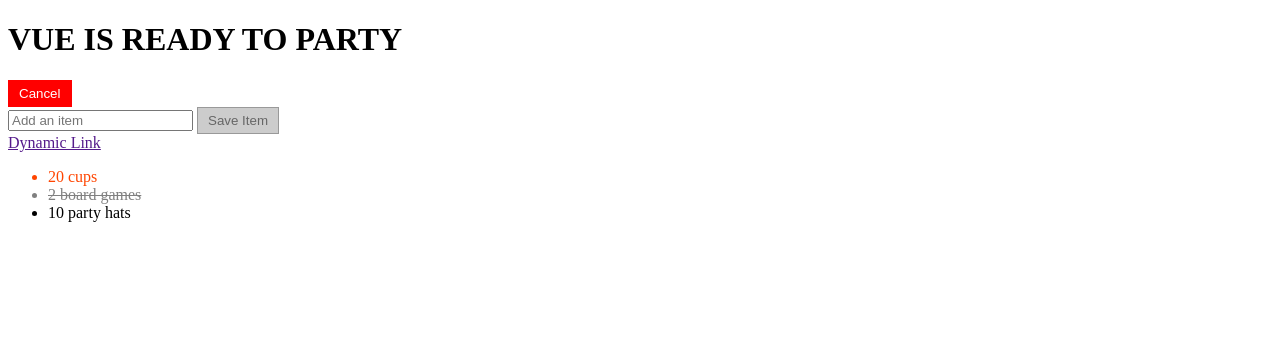
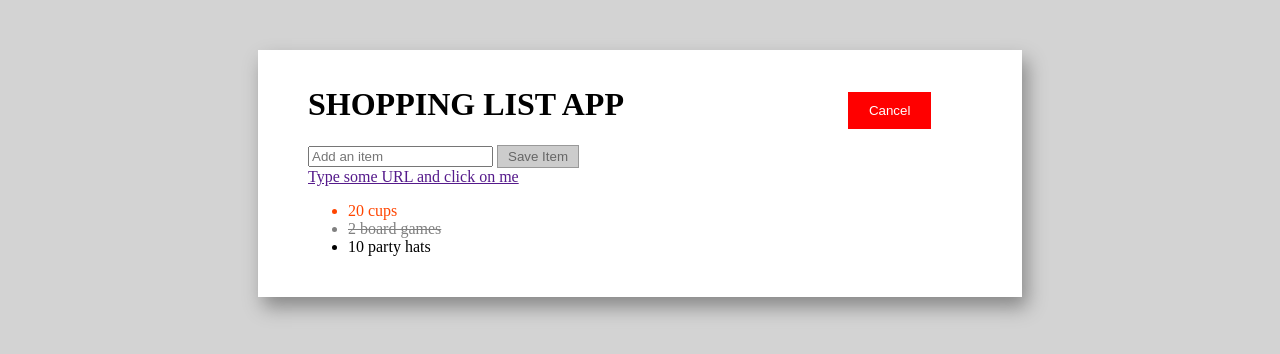
Before and after one commit to itaayp/Shopping-List, a plain HTML site: page index.html in a window 1280 px wide. Both pictures are taken after a click on the button "Add Item". Drawn offline with nearby package versions, Linux system fonts and the light colour scheme.

Commit message:
desing updates

```diff
--- a/index.html
+++ b/index.html
@@ -15,9 +15,10 @@
 
         <div v-if="state === 'edit'" class="add-item-form">
             <input type="text" v-model="newItem" placeholder="Add an item" @keyup.enter="saveItem">
-            <button class="btn btn-primary" @click="saveItem" :disabled="newItem.length === 0">Save Item</button>
+            <button class="btn btn-save" @click="saveItem" :disabled="newItem.length === 0">Save Item</button>
+            <br>
+            <a v-bind:href="newItem" target="_blanck">Type some URL and click on me</a>
         </div>
-        <a v-bind:href="newItem" target="_blanck">Dynamic Link</a>
 
         <ul>
             <!--Using the both ways of vue.js dynamic classes-->
--- a/main.css
+++ b/main.css
@@ -1,42 +1,77 @@
+body {
+    background-color: lightgray;
+}
+
+#shopping-list{
+    margin: 50px 250px 50px 250px;
+    padding: 15px 30px 25px 50px;
+    background-color: white;
+    box-shadow: 5px 10px 18px #888888;
+    display: block;
+}
+
 .btn-cancel {
     background-color: red;
     color: white;
     border: 1px solid red;
 }
 
-.btn-primary{
+.btn-cancel:hover {
+    border: 1px solid #ff0940;
+    background-color: #ff0940;
+    color: #ffffff;
+}
+
+.btn-primary {
+    background-color: blue;
+    color: white;
+    border: 1px solid #0099cc;
+}
+
+.btn-primary:hover, .btn-save:hover {
+    border: 1px solid #0099cc;
+    background-color: #0970ff;
+    color: #ffffff;
+}
+
+.btn-save {
+    padding: 3px 10px;
     background-color: blue;
     color: white;
     border: 1px solid #0099cc;
 }
 
 button {
-    padding: 5px 10px;
+    padding: 10px 20px;
     border: none;
 }
 
-button:disabled, button[disabled]{
+button:disabled{
   border: 1px solid #999999;
   background-color: #cccccc;
   color: #666666;
 }
 
-button:hover {
-    border: 1px solid #0099cc;
-    background-color: #00aacc;
-    color: #ffffff;
-    padding: 5px 10px;
+button:disabled:hover{
+    border: 1px solid #999999;
+    background-color: #cccccc;
+    color: #666666;
   }
 
-  .strikeout{
+  .strikeout {
       color: gray;
       text-decoration: line-through;
   }
 
-  .priority{
+  .priority {
       color: orangered;
   }
 
-  li{
+  li {
       cursor: pointer;
   }
+
+  h1 {
+    display: inline-block;
+    padding-right: 220px;
+  }
--- a/main.js
+++ b/main.js
@@ -1,7 +1,7 @@
 var shoppingList = new Vue({
     el: '#shopping-list',
     data: {
-        header: 'Vue is ready to party',
+        header: 'Shopping List App',
         newItem: '',
         state: 'default',
         items : [
```
